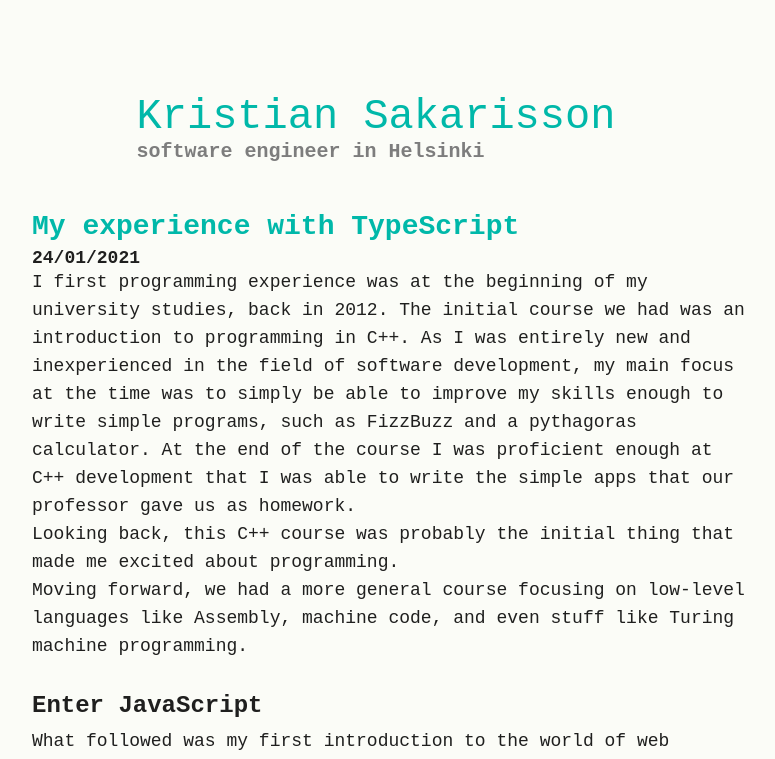
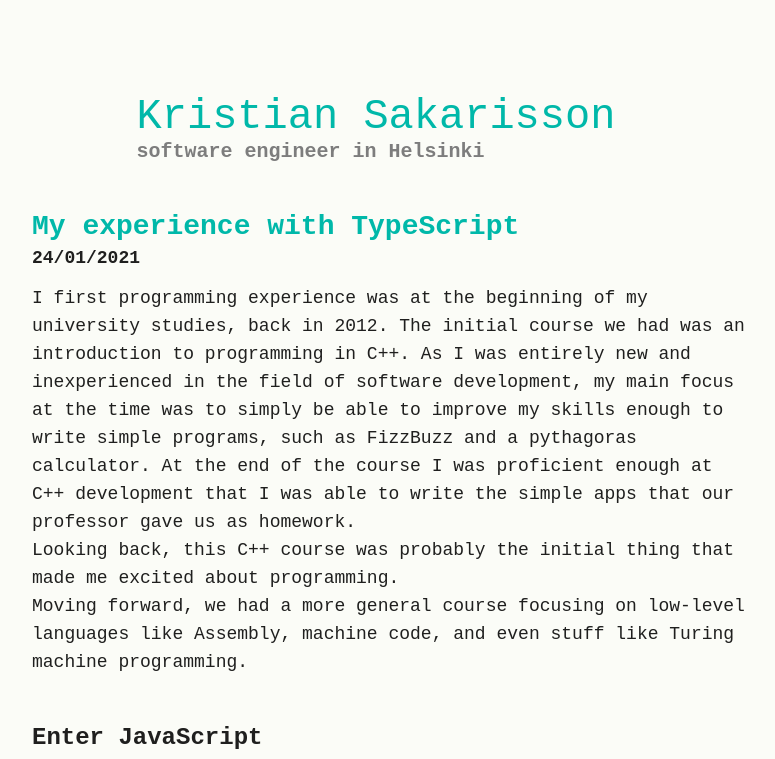
Before and after one commit to sakarisson/sakarisson.com, a Next.js app: page /posts/my-experience-with-typescript in a window 1280 px wide. Shown: the top 759 px of the page, without its empty margins (248-1023 px from the left). Built offline with nearby package versions, Linux system fonts and the light colour scheme.

Commit message:
Add basic post

```diff
--- a/pages/posts/[slug].tsx
+++ b/pages/posts/[slug].tsx
@@ -13,8 +13,12 @@
 } from '../../src/components/Typography';
 
 const PaddedHeading = styled(Heading)`
-  padding-top: 32px;
-  padding-bottom: 8px;
+  padding-top: 2em;
+  padding-bottom: 0.5em;
+`;
+
+const TitleContainer = styled.div`
+  padding-bottom: 1em;
 `;
 
 type Props = {
@@ -24,8 +28,10 @@
 
 const PostTemplate: NextPage<Props> = ({ postMetadata, postContent }) => (
   <div>
-    <Title>{postMetadata.title}</Title>
-    <Subheading>{postMetadata.date}</Subheading>
+    <TitleContainer>
+      <Title>{postMetadata.title}</Title>
+      <Subheading>{postMetadata.date}</Subheading>
+    </TitleContainer>
     <Markdown
       renderers={{
         paragraph: Body,
--- a/src/components/Typography.ts
+++ b/src/components/Typography.tsx
@@ -1,3 +1,4 @@
+import React, { ComponentProps } from 'react';
 import styled from 'styled-components';
 import Link from 'next/link';
 import Color from '../style/Color';
@@ -46,12 +47,19 @@
 
 export const ExternalLink = styled.a`
   color: ${Color.TEXT_HIGHLIGHT};
-`;
-
-export const InternalLink = styled(Link)`
-  color: ${Color.TEXT_HIGHLIGHT};
   font-family: ${BODY_FONT};
-  font-size: 16px;
+  font-size: 18px;
   font-weight: 400;
   line-height: 28px;
 `;
+
+type InternalLinkProps = ComponentProps<typeof Link>;
+
+export const InternalLink: React.FC<InternalLinkProps> = (props) => {
+  const { children, ...restProps } = props;
+  return (
+    <Link {...restProps}>
+      <ExternalLink>{children}</ExternalLink>
+    </Link>
+  );
+};
```
Also changed, not shown: pages/index.tsx (+6 -1 lines).
